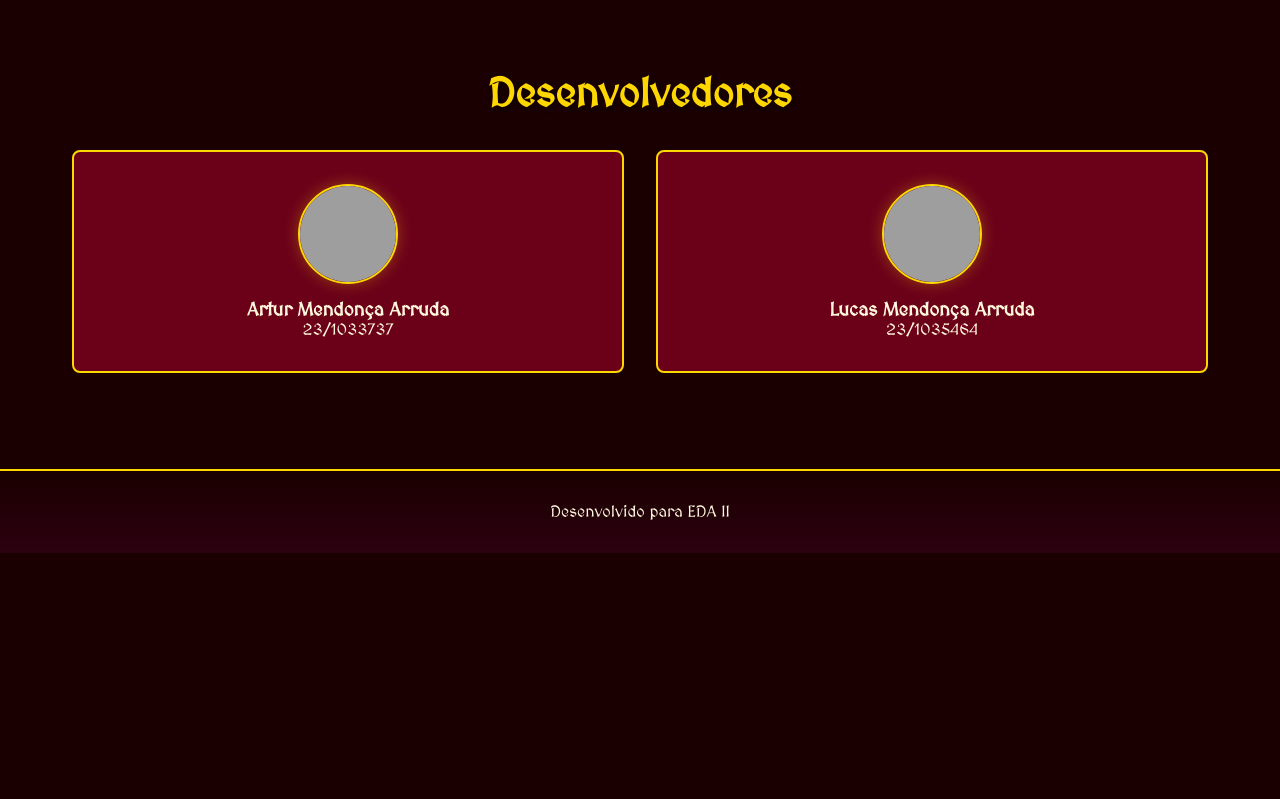
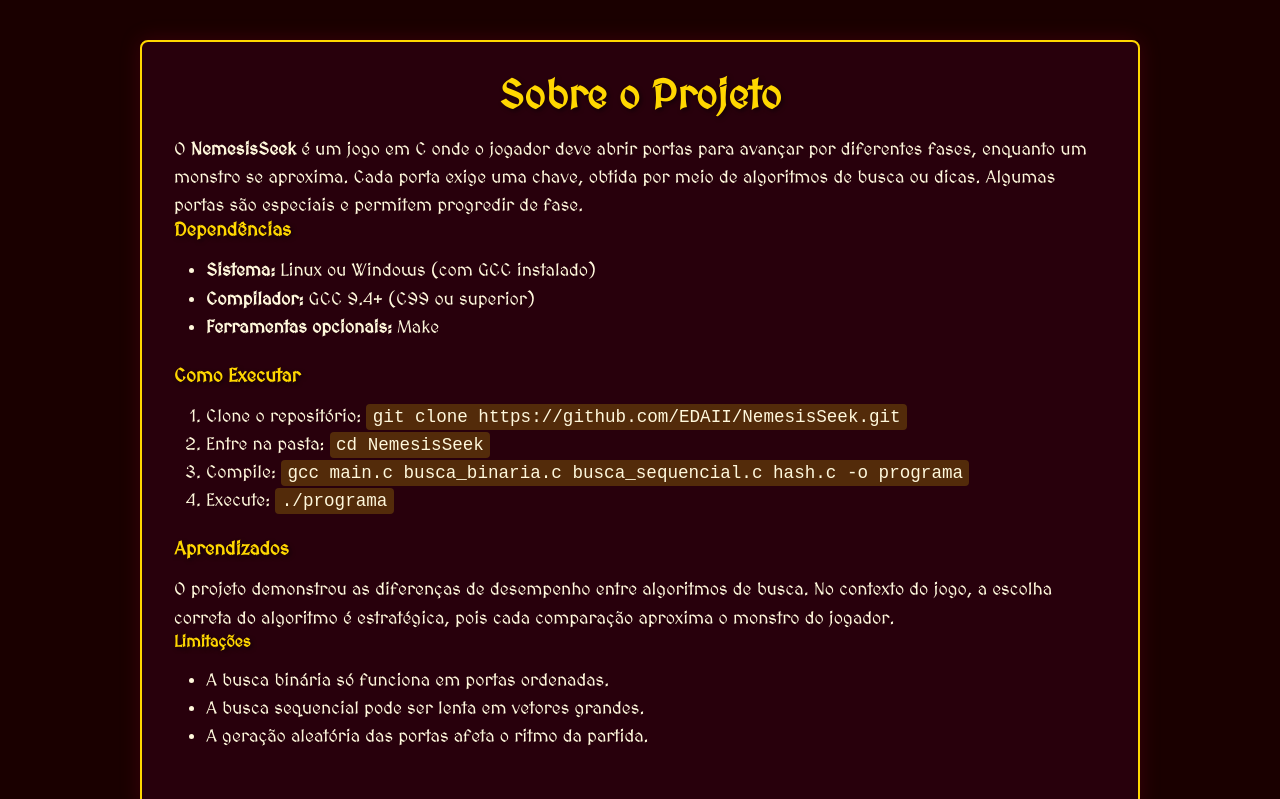
Before and after one commit to EDAII/NemesisSeek, a plain HTML site: page docs/index.html in a window 1280 px wide. Shown: the part 840-1639 px from the top of the page. Before the commit the page ends 1393 px from the top, so only its background shows below. Drawn offline with Linux system fonts and the light colour scheme; grey boxes are pictures that could not be loaded; a script that the page names is missing.

Commit message:
docs: Atualiza pages e adiciona imagem no readme

```diff
--- a/docs/index.html
+++ b/docs/index.html
@@ -46,6 +46,47 @@
             </div>
         </section>
 
+    <section class="readme">
+    <h2>Sobre o Projeto</h2>
+    <div class="readme-content">
+        <p>
+            O <strong>NemesisSeek</strong> é um jogo em C onde o jogador deve abrir portas para avançar
+            por diferentes fases, enquanto um monstro se aproxima.
+            Cada porta exige uma chave, obtida por meio de algoritmos de busca ou dicas.
+            Algumas portas são especiais e permitem progredir de fase.
+        </p>
+    </div>
+
+    <h3>Dependências</h3>
+    <ul>
+        <li><strong>Sistema:</strong> Linux ou Windows (com GCC instalado)</li>
+        <li><strong>Compilador:</strong> GCC 9.4+ (C99 ou superior)</li>
+        <li><strong>Ferramentas opcionais:</strong> Make</li>
+    </ul>
+
+    <h3>Como Executar</h3>
+    <ol>
+        <li>Clone o repositório: <code>git clone https://github.com/EDAII/NemesisSeek.git</code></li>
+        <li>Entre na pasta: <code>cd NemesisSeek</code></li>
+        <li>Compile: <code>gcc main.c busca_binaria.c busca_sequencial.c hash.c -o programa</code></li>
+        <li>Execute: <code>./programa</code></li>
+    </ol>
+
+    <h3>Aprendizados</h3>
+    <p>
+        O projeto demonstrou as diferenças de desempenho entre algoritmos de busca.
+        No contexto do jogo, a escolha correta do algoritmo é estratégica,
+        pois cada comparação aproxima o monstro do jogador.
+    </p>
+
+    <h4>Limitações</h4>
+    <ul>
+        <li>A busca binária só funciona em portas ordenadas.</li>
+        <li>A busca sequencial pode ser lenta em vetores grandes.</li>
+        <li>A geração aleatória das portas afeta o ritmo da partida.</li>
+    </ul>
+</section>
+
         <section class="contribuintes">
             <h2>Desenvolvedores</h2>
             <div class="contribuintes-grid">
--- a/docs/style.css
+++ b/docs/style.css
@@ -168,3 +168,35 @@ footer {
     background: var(--accent);
     border-radius: 6px;
 }
+
+.readme {
+    max-width: 1000px;
+    margin: 4rem auto;
+    padding: 2rem;
+    background: rgba(44, 0, 16, 0.8);
+    border: 2px solid var(--accent);
+    border-radius: 8px;
+    box-shadow: 0 0 20px rgba(128, 0, 32, 0.3);
+}
+
+.readme h2, .readme h3, .readme h4 {
+    color: var(--accent);
+    text-shadow: 2px 2px 4px rgba(0,0,0,0.5);
+    margin-bottom: 1rem;
+}
+
+.readme p, .readme li, .readme code {
+    font-size: 1.1rem;
+    line-height: 1.6;
+}
+
+.readme ul, .readme ol {
+    margin-left: 2rem;
+    margin-bottom: 1.5rem;
+}
+
+.readme code {
+    background: rgba(255, 215, 0, 0.2);
+    padding: 0.2rem 0.4rem;
+    border-radius: 4px;
+}
```
Also changed, not shown: assets/algoritmos/hash.png (added), 1 other file.
